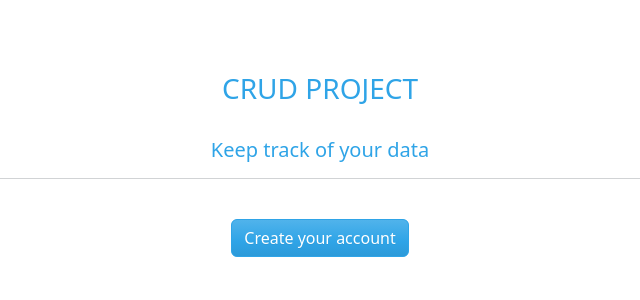
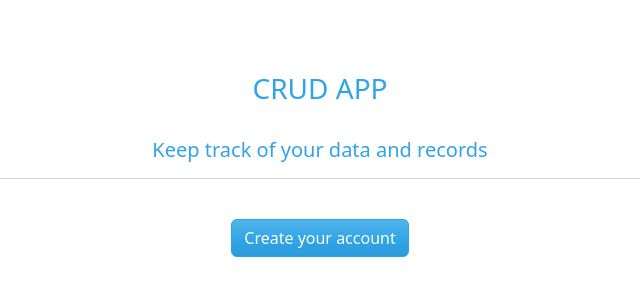
Before and after one commit to Aviral1611/CRUD_APP, a Django app: page / in a window 1280 px wide. Shown: the top 300 px of the page, without its empty margins (320-960 px from the left). Run offline with Django 5.2, Linux system fonts and the light colour scheme.

Commit message:
More changes

```diff
--- a/crm/app/templates/app/index.html
+++ b/crm/app/templates/app/index.html
@@ -7,11 +7,11 @@
 
             <div class="text-center">
 
-                <h3>CRUD PROJECT</h3>
+                <h3>CRUD APP</h3>
 
                 <br>
 
-                <h5>Keep track of your data</h5>
+                <h5> <span>Keep track of your data and records</span></h5>
 
                 <hr>
                 <br>
```
